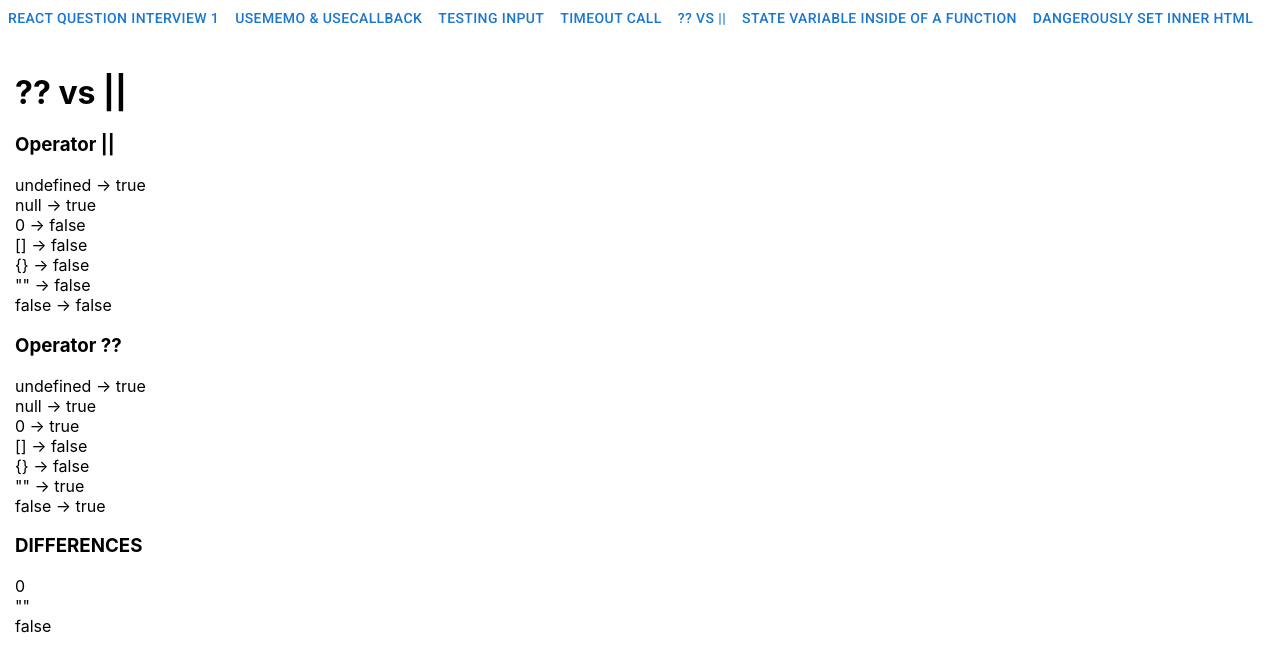
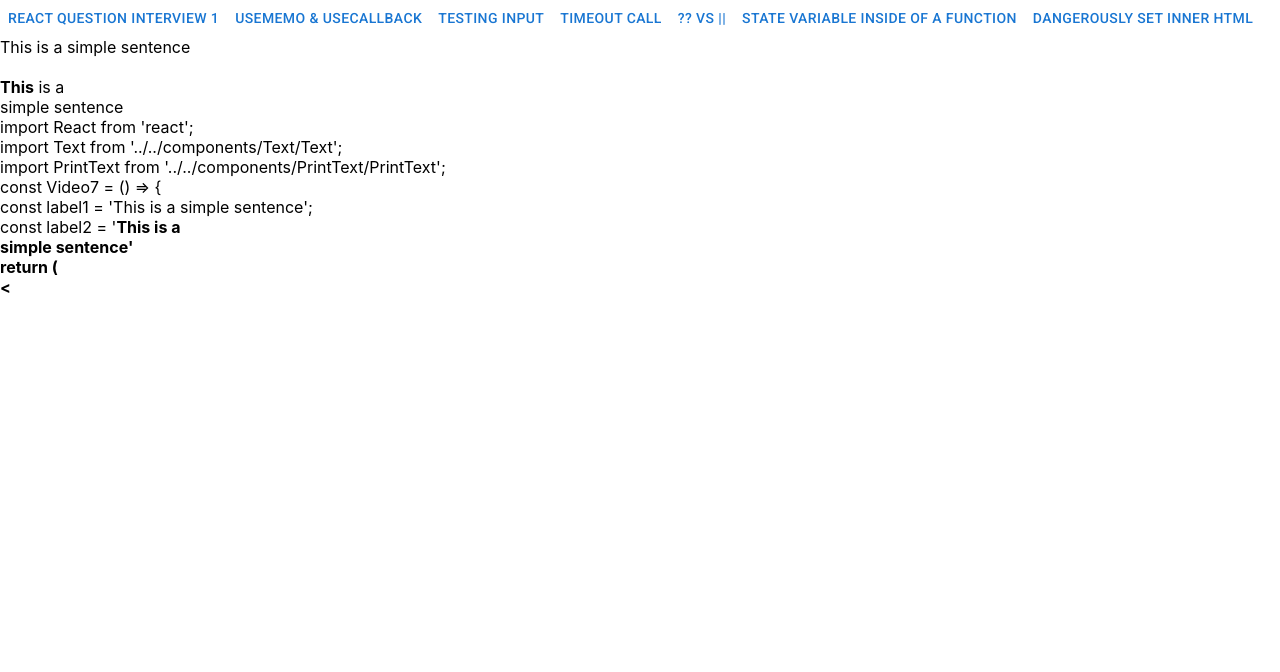
Before and after one commit to ankhzaq/youtube, a React (Create React App) app: page / in a window 1280 px wide. Shown: the top 672 px of the page. Built offline with nearby package versions, Linux system fonts and the light colour scheme; what miragejs would draw is missing.

Commit message:
feature - PrintText component added

```diff
--- a/src/App.tsx
+++ b/src/App.tsx
@@ -22,7 +22,7 @@ function getVideoById(id: number) {
 }
 
 function App() {
-  const [video, setVideo] = useState(<Video5 />);
+  const [video, setVideo] = useState(<Video7 />);
   const videos = [
     {id: 0, title: 'React question interview 1'},
     {id: 1, title: 'useMemo & useCallback'},
--- /dev/null
+++ b/src/components/PrintText/PrintText.js
@@ -0,0 +1,34 @@
+import React, { useEffect, useState } from 'react';
+
+const PrintText = (props) => {
+
+  const {
+    text
+  } = props;
+
+  const [indexTextPrinted, setIndexTextPrinted] = useState(0);
+
+  const textPrinted = text.substring(0,indexTextPrinted);
+
+  useEffect(() => {
+    setTimeout(() => {
+      if (indexTextPrinted < text.length) {
+        let nextIndex = indexTextPrinted + 1;
+        const nextChart = text.substring(indexTextPrinted, nextIndex);
+        if (nextChart === "<") {
+          const nextCloseIndex = text.substring(indexTextPrinted).indexOf(">");
+          if (nextCloseIndex >= 0) nextIndex = indexTextPrinted + nextCloseIndex;
+          else nextIndex = text.length;
+        }
+        debugger;
+        setIndexTextPrinted(nextIndex);
+      }
+    }, 20);
+  }, [indexTextPrinted]);
+
+  return (
+    <div dangerouslySetInnerHTML={{ __html: textPrinted }}></div>
+  );
+}
+
+export default PrintText;
--- a/src/videos/video7/video7.tsx
+++ b/src/videos/video7/video7.tsx
@@ -1,5 +1,8 @@
 import React from 'react';
 import Text from '../../components/Text/Text';
+import PrintText from '../../components/PrintText/PrintText';
+
+const video7Code = "import React from 'react';<br />import Text from '../../components/Text/Text';<br />import PrintText from '../../components/PrintText/PrintText';<br />const Video7 = () => {<br />const label1 = 'This is a simple sentence';<br />const label2 = '<strong >This</ strong> is a <br/> simple sentence'<br />return (<br />    <><br />      <Text text={label1} />"
 
 const Video7 = () => {
   const label1 = 'This is a simple sentence';
@@ -9,6 +12,7 @@ const Video7 = () => {
       <Text text={label1} />
       <br />
       <Text dangerousText={label2} />
+      <PrintText text={video7Code} />
     </>
   );
 }
```
